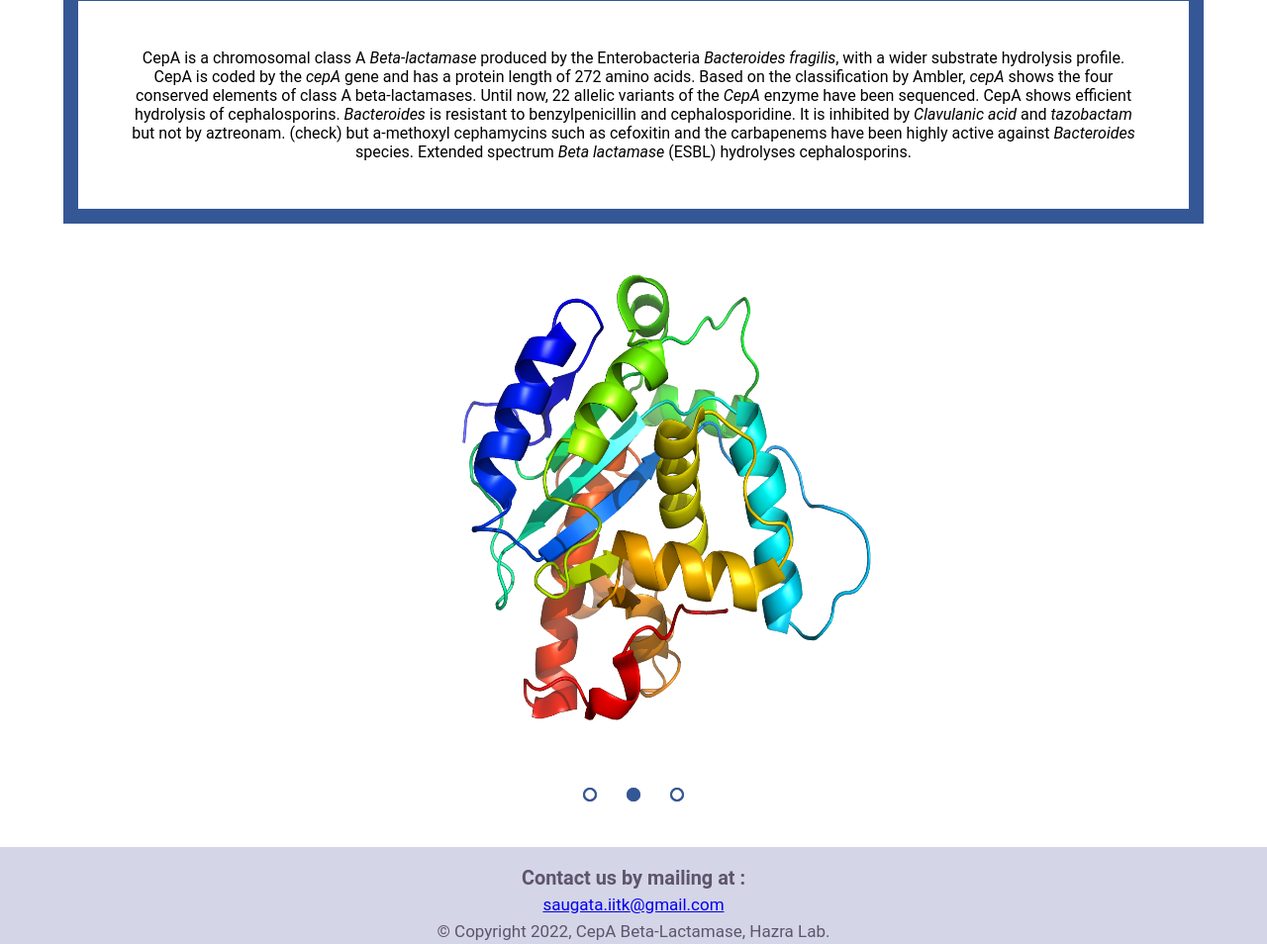
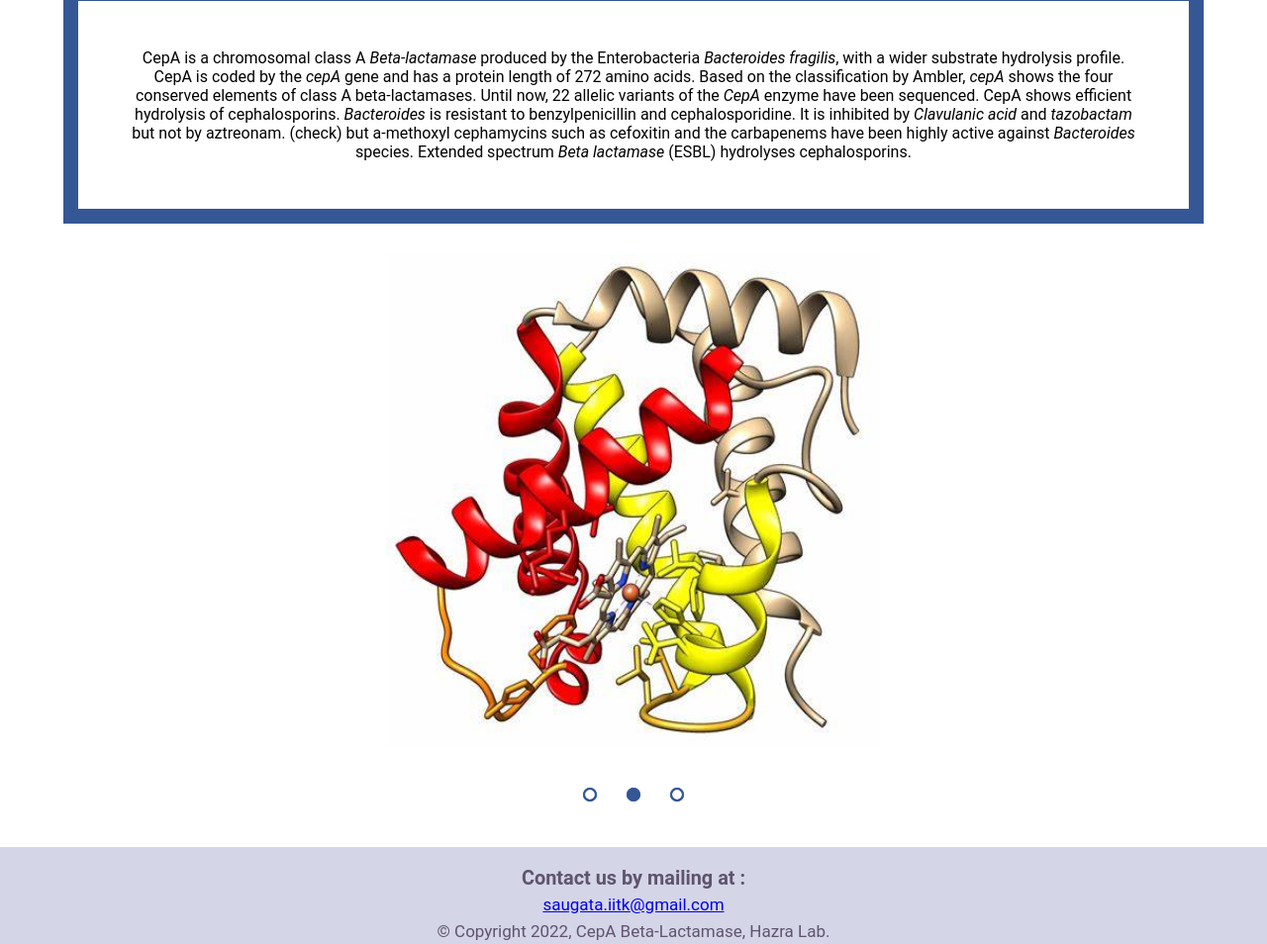
Before and after one commit to RajNethikar13/B-Lipase, a website: page index.html in a window 1280 px wide. Shown: the part 350-1304 px from the top of the page at 99% size. Drawn offline with nearby package versions, Linux system fonts and the light colour scheme.

Commit message:
Updated image
Signed-off-by: RajNethikar13 <110830633+RajNethikar13@users.noreply.github.com>

```diff
--- a/index.html
+++ b/index.html
@@ -69,7 +69,7 @@
                     <img src="images/protein1.png" alt="Image 1">
                 </div>
                 <div class="slide">
-                    <img src="images/protein1.png" alt="Image 2">
+                    <img src="images/OIP.jpeg" alt="Image 2">
                 </div>
                 <div class="slide">
                     <img src="images/what-are-proteins-part-3-of-3.png" alt="Image 3">
```
